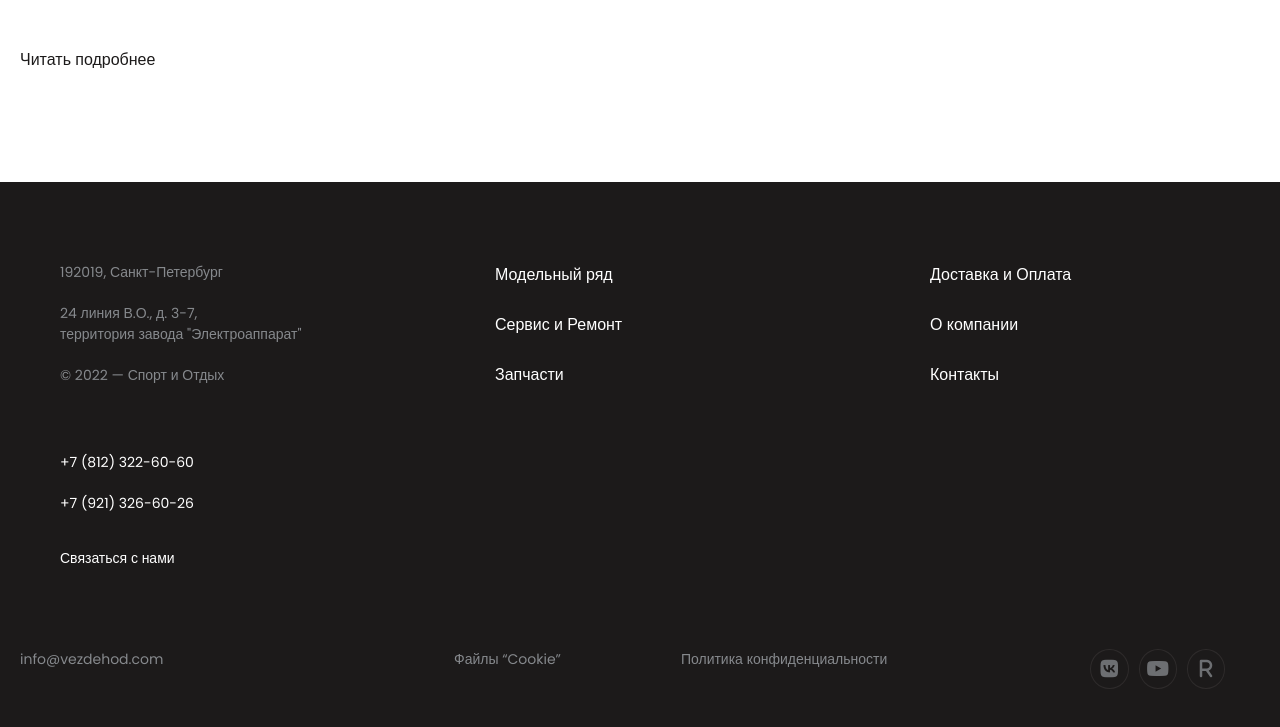
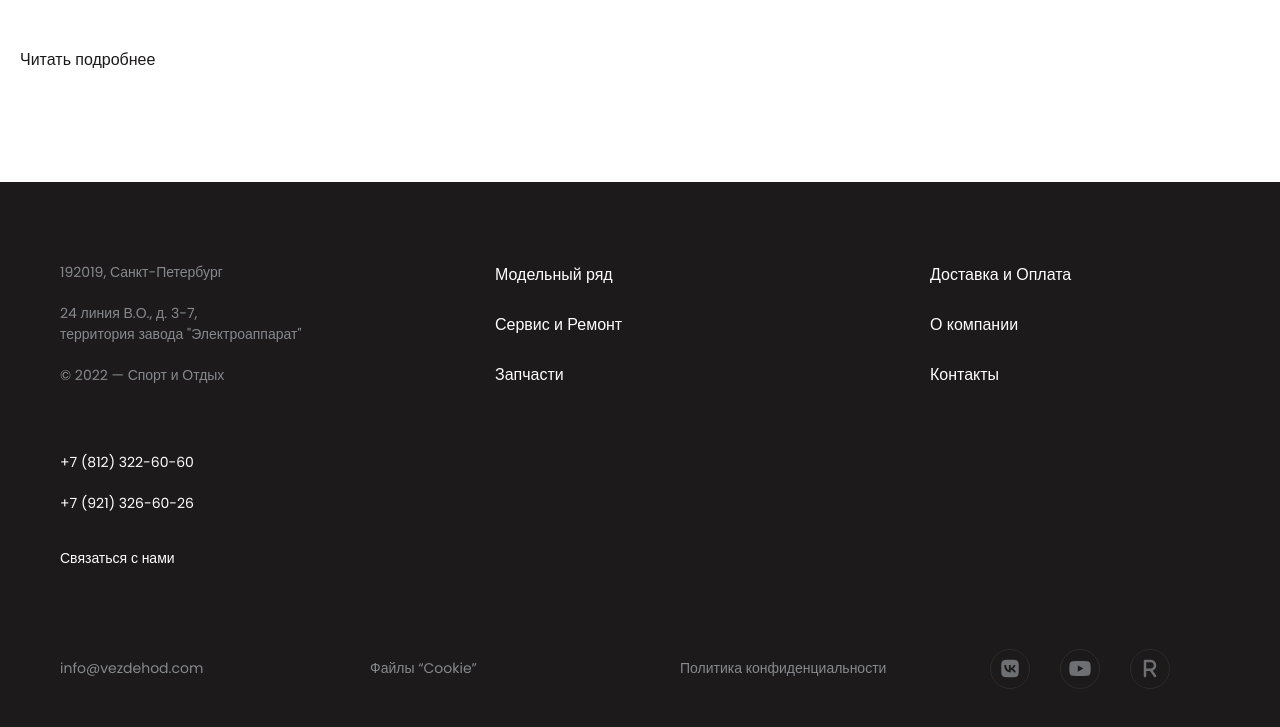
Before and after one commit to RiadRagimov/vezdexod, a plain HTML site: page index.html in a window 1280 px wide. Shown: the part 6945-7672 px from the top of the page. Drawn offline with Linux system fonts and the light colour scheme.

Commit message:
new footer

```diff
--- a/assets/css/style.css
+++ b/assets/css/style.css
@@ -989,14 +989,24 @@
 .copyright_contain {
     width: 100%;
     display: flex;
-    margin: 40px 0;
+    margin: 40px 20px;
 }
 .copyright_text {
     width: 100%;
     display: flex;
+    justify-content: space-between;
+    align-items: center;
+
+}
+.copyright_text a{
+    font-size: 14px;
+    font-weight: 400;
+    color: #86898D;
+    width: 25%;
+    margin: 0 20px;
 }
 .copyright_text_a {
-    width: 35%;
+
     font-size: 14px;
     font-weight: 400;
     color: #86898D;
@@ -1015,7 +1025,7 @@
     display: flex;
 }
 .copyright_two_div_a1 {
-    margin-right: 120px;
+
 }
 .copyright_div_two_a a{
     font-size: 14px;
@@ -1027,8 +1037,9 @@
 }
 .copyright_icon {
     display: flex;
-    width: 145px;
-    justify-content: space-between;
+
+
+    width: 25%;
 }
 .copyright_icon a{
     width: 40px;
--- a/index.html
+++ b/index.html
@@ -304,11 +304,10 @@
             <div class="copyright_contain">
                 <div class="copyright_text">
                     <a class="copyright_text_a" href="">info@vezdehod.com</a>
-                    <div class="copyright_two_div">
-                        <div class="copyright_div_two_a">
+
                     <a class="copyright_two_div_a1" href="">Файлы “Cookie” </a>
                     <a href="">Политика конфиденциальности</a>
-                        </div>
+
                     <div class="copyright_icon">
                         <a href=""><i class="fa-brands fa-vk"></i></a>
                         <a href=""><i class="fa-brands fa-youtube"></i></a>
@@ -317,7 +316,7 @@
                 </div>
             </div>
         </div>
-        </div>
+
 
     </footer>
 </body>
```
Lines whose indentation alone changed are shown as unchanged.
